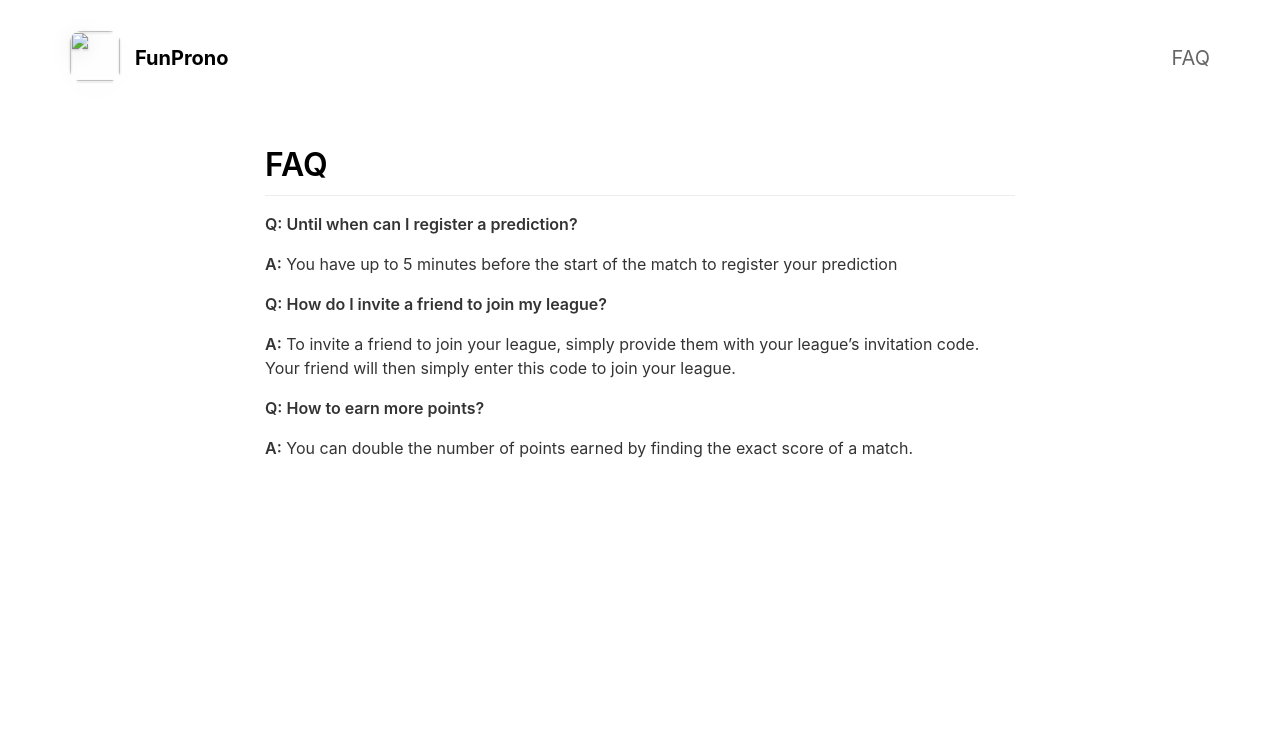
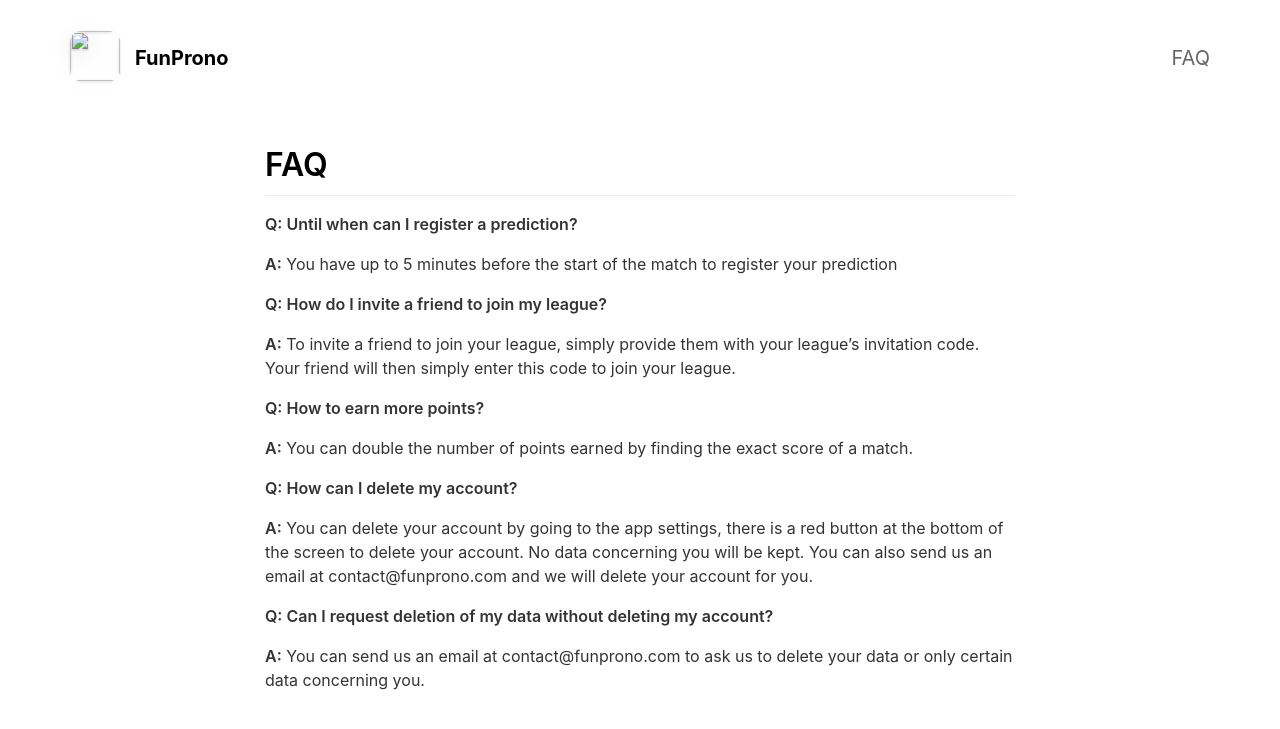
Before and after one commit to jbdujardin/funprono-website, a Jekyll site: the page built from _pages/faq.md, in a window 1280 px wide. Shown: the top 729 px of the page. Built offline with Jekyll 4.4.1, drawn with Linux system fonts in a browser that asks for light colours; nearby versions of some CDN libraries.

Commit message:
feat(faq): add delete acompte informations

```diff
--- a/_pages/faq.md
+++ b/_pages/faq.md
@@ -18,3 +18,13 @@ Your friend will then simply enter this code to join your league.
 **Q: How to earn more points?**
 
 **A:** You can double the number of points earned by finding the exact score of a match.
+
+**Q: How can I delete my account?**
+
+**A:** You can delete your account by going to the app settings, there is a red button at the bottom of the screen to delete your account.
+No data concerning you will be kept.
+You can also send us an email at contact@funprono.com and we will delete your account for you.
+
+**Q: Can I request deletion of my data without deleting my account?**
+
+**A:** You can send us an email at contact@funprono.com to ask us to delete your data or only certain data concerning you.
```
